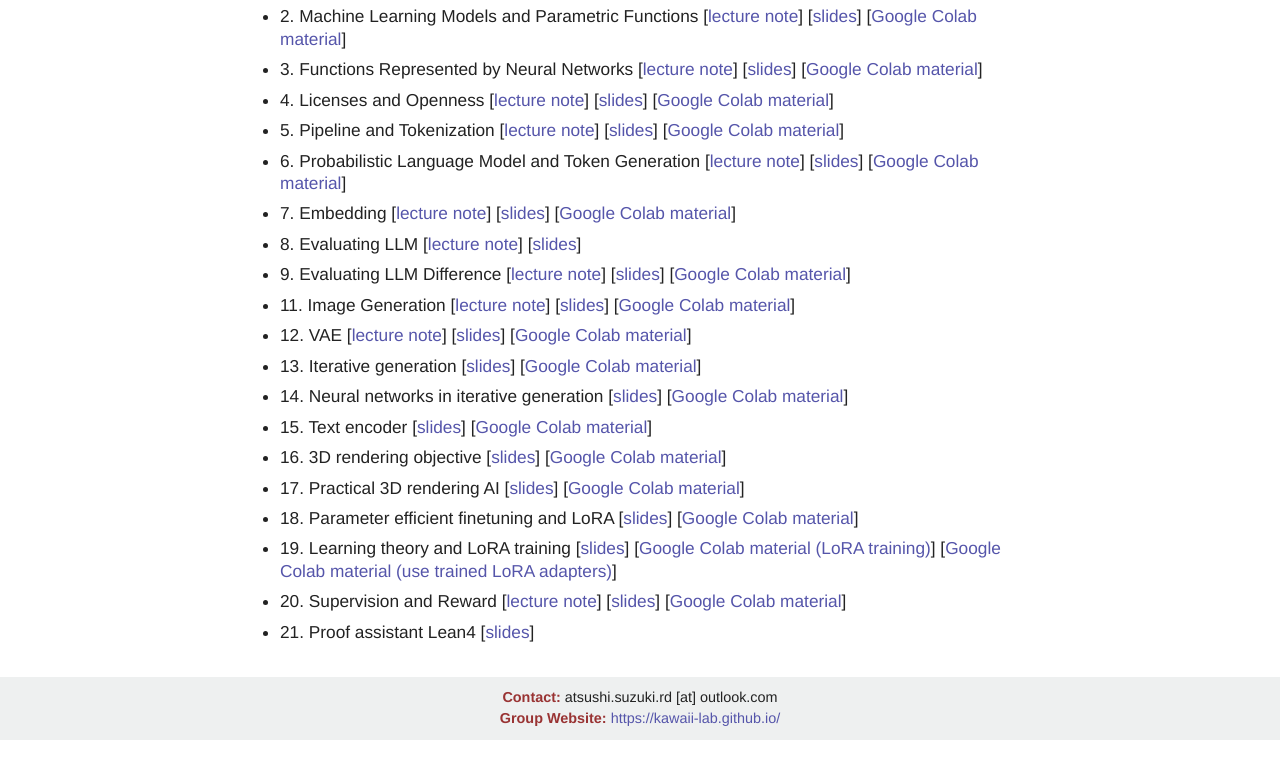
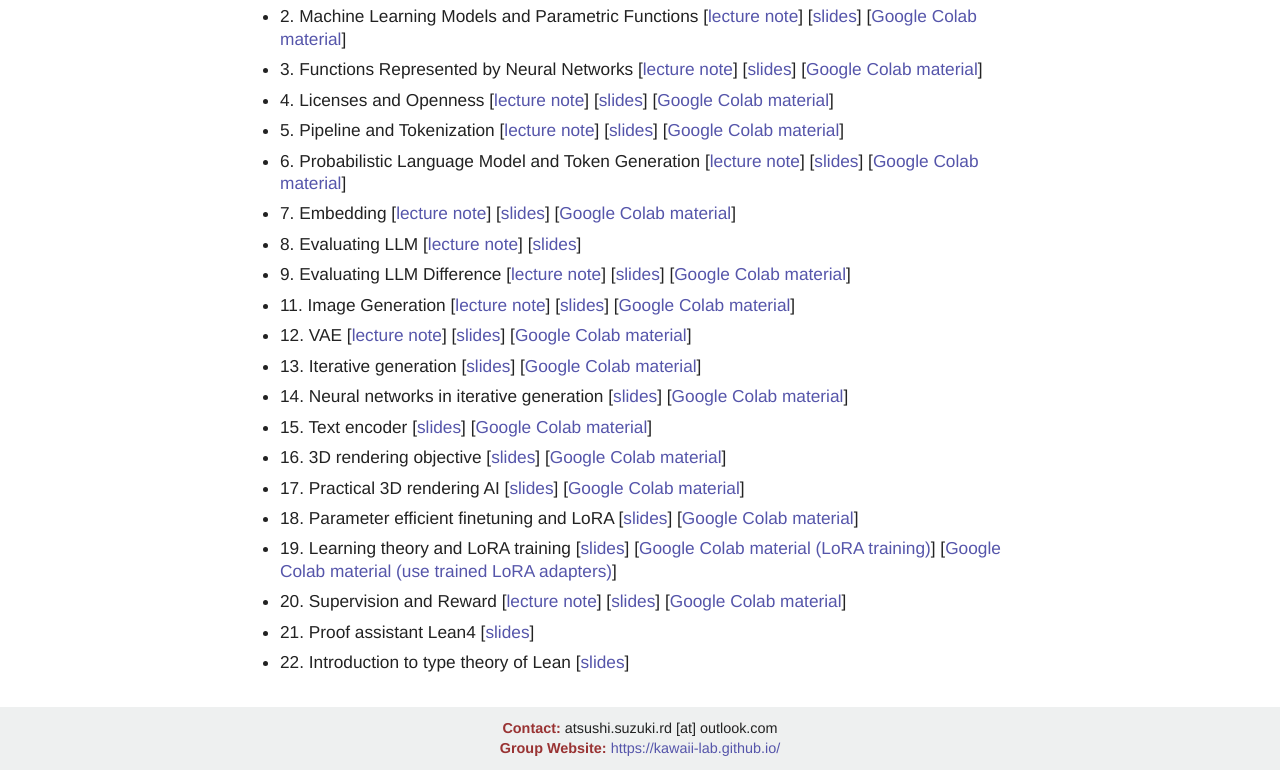
Before and after one commit to ash-suzuki/ash-suzuki.github.io, a plain HTML site: page ai_lecture/index.html in a window 1280 px wide. Shown: the part 360-1130 px from the top of the page. Before the commit the page ends 1100 px from the top, so only its background shows below. Drawn offline with Linux system fonts and the light colour scheme.

Commit message:
ai app 22

```diff
--- a/ai_lecture/index.html
+++ b/ai_lecture/index.html
@@ -51,6 +51,7 @@
     <li>19. Learning theory and LoRA training [<a href="applied_ai_19_theoretical_advantage_of_peft_slides_en.pdf">slides</a>] [<a href="https://colab.research.google.com/drive/1kAbcFjN4DrrvkPvi6yHKZO6O_VvMlQgr?usp=sharing">Google Colab material (LoRA training)</a>] [<a href="https://colab.research.google.com/drive/1bFD8L6q58l1LgQUMS1gcErT2WLsr7hAq?usp=sharing">Google Colab material (use trained LoRA adapters)</a>]</li>
     <li>20. Supervision and Reward [<a href="applied_ai_20_supervision_and_reward_en.pdf">lecture note</a>] [<a href="applied_ai_20_supervision_and_reward_slides_en.pdf">slides</a>] [<a href="https://colab.research.google.com/drive/1VrWbKInmWRUDFoPrlVq6NNVBMSI9yDuW?usp=sharing">Google Colab material</a>]</li>
     <li>21. Proof assistant Lean4 [<a href="applied_ai_21_lean_slides_en.pdf">slides</a>]</li>
+    <li>22. Introduction to type theory of Lean [<a href="applied_ai_22_lean_and_type_theory_slides_en.pdf">slides</a>]</li>
 </ul>
 
 </main>
```
